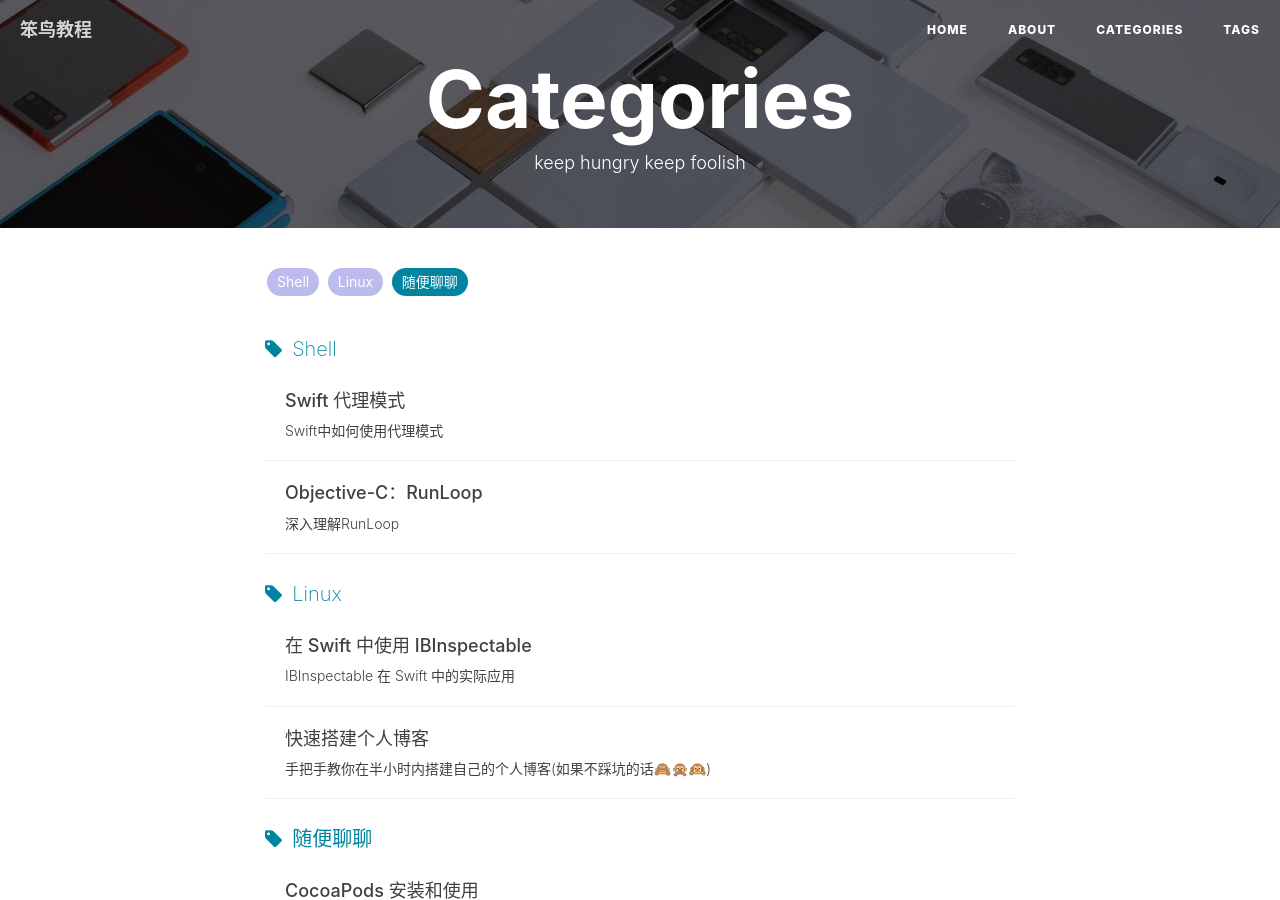
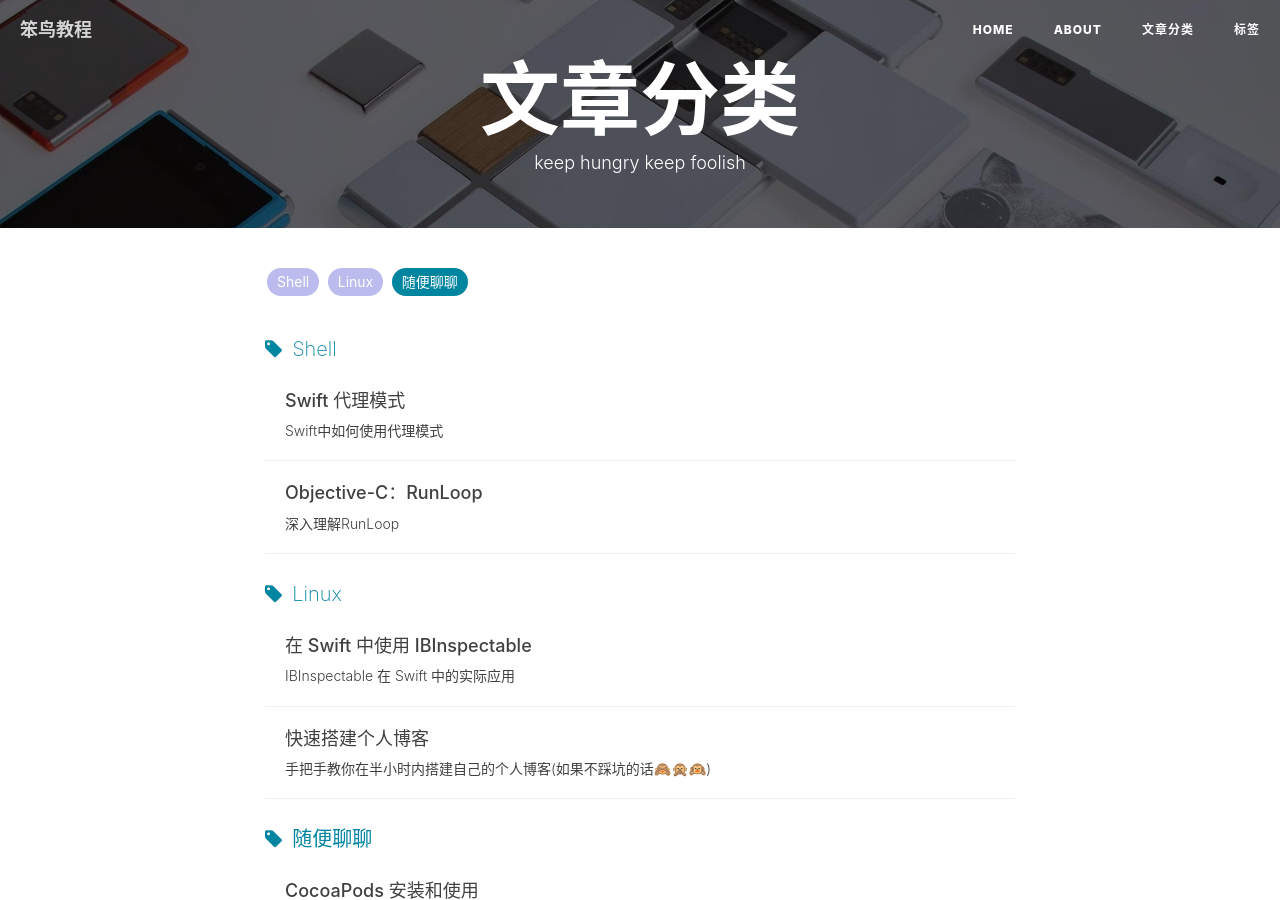
Before and after one commit to handerfly/handerfly.github.io, a Jekyll site: the page built from categories.html, in a window 1280 px wide and 900 px high. Built offline with Jekyll 4.4.1, drawn with Linux system fonts in a browser that asks for light colours; nearby versions of some CDN libraries; comment, search, counter and statistics services are not loaded.

Commit message:
change title

```diff
--- a/about.html
+++ b/about.html
@@ -1,5 +1,5 @@
 ---
-layout: page
+layout: 关于我
 title: "About"
 description: "Hey, this is BY."
 header-img: "img/post-bg-rwd.jpg"
--- a/categories.html
+++ b/categories.html
@@ -1,5 +1,5 @@
 ---
-title: Categories
+title: 文章分类
 layout: default
 description: keep hungry keep foolish
 header-img: "img/tag-bg.jpg"
--- a/tags.html
+++ b/tags.html
@@ -1,5 +1,5 @@
 ---
-title: Tags
+title: 标签
 layout: default
 description: keep hungry keep foolish
 header-img: "img/tag-bg.jpg"
```
